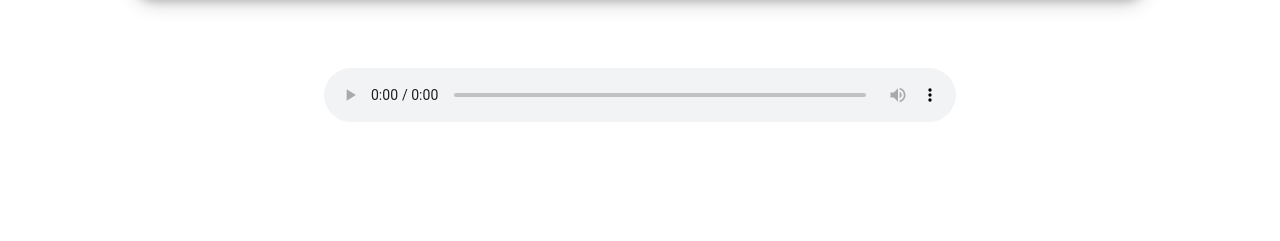
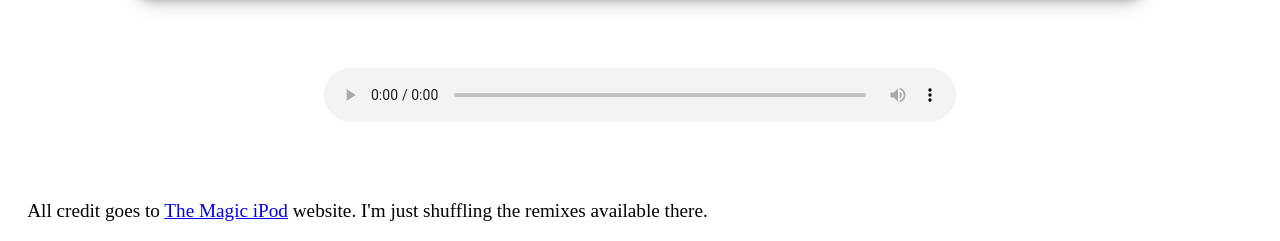
Before and after one commit to timklein/remixshuffler, a website: page index.html in a window 1280 px wide. Shown: the part 559-800 px from the top of the page. Drawn offline with nearby package versions, Linux system fonts and the light colour scheme.

Commit message:
credit to www.themagicipod.com

```diff
--- a/index.html
+++ b/index.html
@@ -5,7 +5,7 @@
 <head>
 	<meta charset="UTF-8">
 
-	<title>Remix Shuffler</title>
+	<title>The Magic iPod Shuffler</title>
 
 	<link rel="stylesheet" type="text/css" href="css/styles.css">
 	<link rel="icon" type="image/png" href="favicon.png">
@@ -20,6 +20,7 @@
 
 <body>
 
+	<!-- <div class="wrap"> -->
 	<div class="identify">
 		<div class="leftImg">
 
@@ -28,7 +29,14 @@
 
 		</div>
 	</div>
+
 	<audio preload="auto" controls="controls" id="audio_player" type="audio/mpeg"></audio>
+	<!-- </div> -->
+
+	<footer class="foot">
+		All credit goes to <a href="http://www.themagicipod.com" target="_blank">The Magic iPod</a> website. I'm just shuffling the remixes available there.
+	</footer>
+
 	<script type="text/javascript" src='js/playlist.js'></script>
 </body>
 
--- a/public/css/styles.css
+++ b/public/css/styles.css
@@ -22,6 +22,13 @@ audio:hover, audio:focus, audio:active {
 	margin: 5% auto;
 	padding: 2% 0;
 	width: 80%;
+}
+
+.foot {
+	bottom: 0;
+	font-size: 1.2em;
+	margin: 1em;
+	position: absolute;
 }
 
 .leftImg, .rightImg {
@@ -96,3 +103,17 @@ audio:hover, audio:focus, audio:active {
 		transform: scale(1);
 	}
 }
+
+@media screen and (max-height: 750px){
+
+	.identify {
+		display: none;
+	}
+}
+
+@media screen and (max-height: 350px){
+
+	body {
+		margin-top: 2em;
+	}
+}
```
